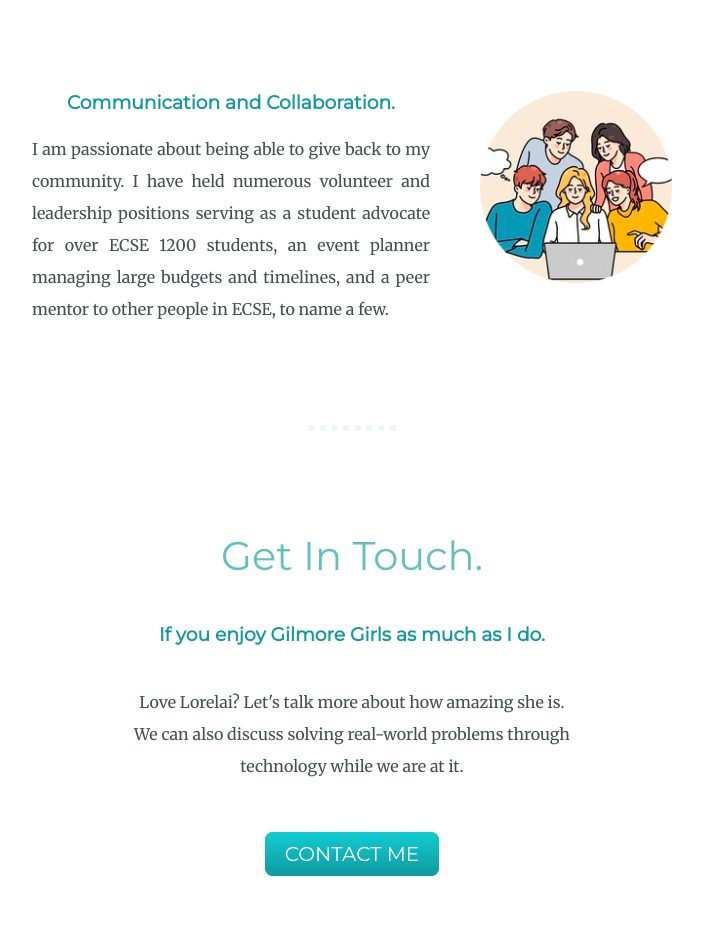
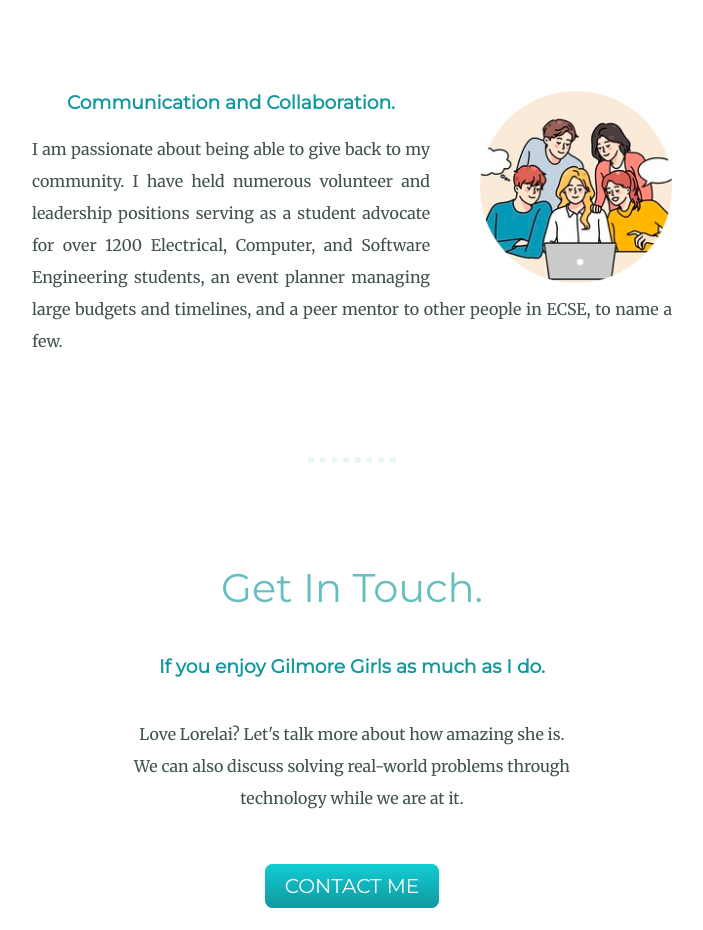
Before and after one commit to junaid-mohammad/Personal-Website, a plain HTML site: page index.html in a window 1280 px wide. Shown: the part 1840-2770 px from the top of the page, without its empty margins (288-991 px from the left). Drawn offline with Linux system fonts and the light colour scheme.

Commit message:
Updated Web Skills paragraph

```diff
--- a/index.html
+++ b/index.html
@@ -40,7 +40,7 @@
       <div class="skill-row">
         <img class="collaboration-img" src="images/CnC-modified.png" alt="collaboration-img">
         <h3 class="skill-heading">Communication and Collaboration.</h3>
-        <p>I am passionate about being able to give back to my community. I have held numerous volunteer and leadership positions serving as a student advocate for over ECSE 1200 students, an event planner managing large budgets and timelines, and a peer mentor to other people in ECSE, to name a few.</p>
+        <p>I am passionate about being able to give back to my community. I have held numerous volunteer and leadership positions serving as a student advocate for over 1200 Electrical, Computer, and Software Engineering students, an event planner managing large budgets and timelines, and a peer mentor to other people in ECSE, to name a few.</p>
       </div>
     </div>
     <hr>
```
